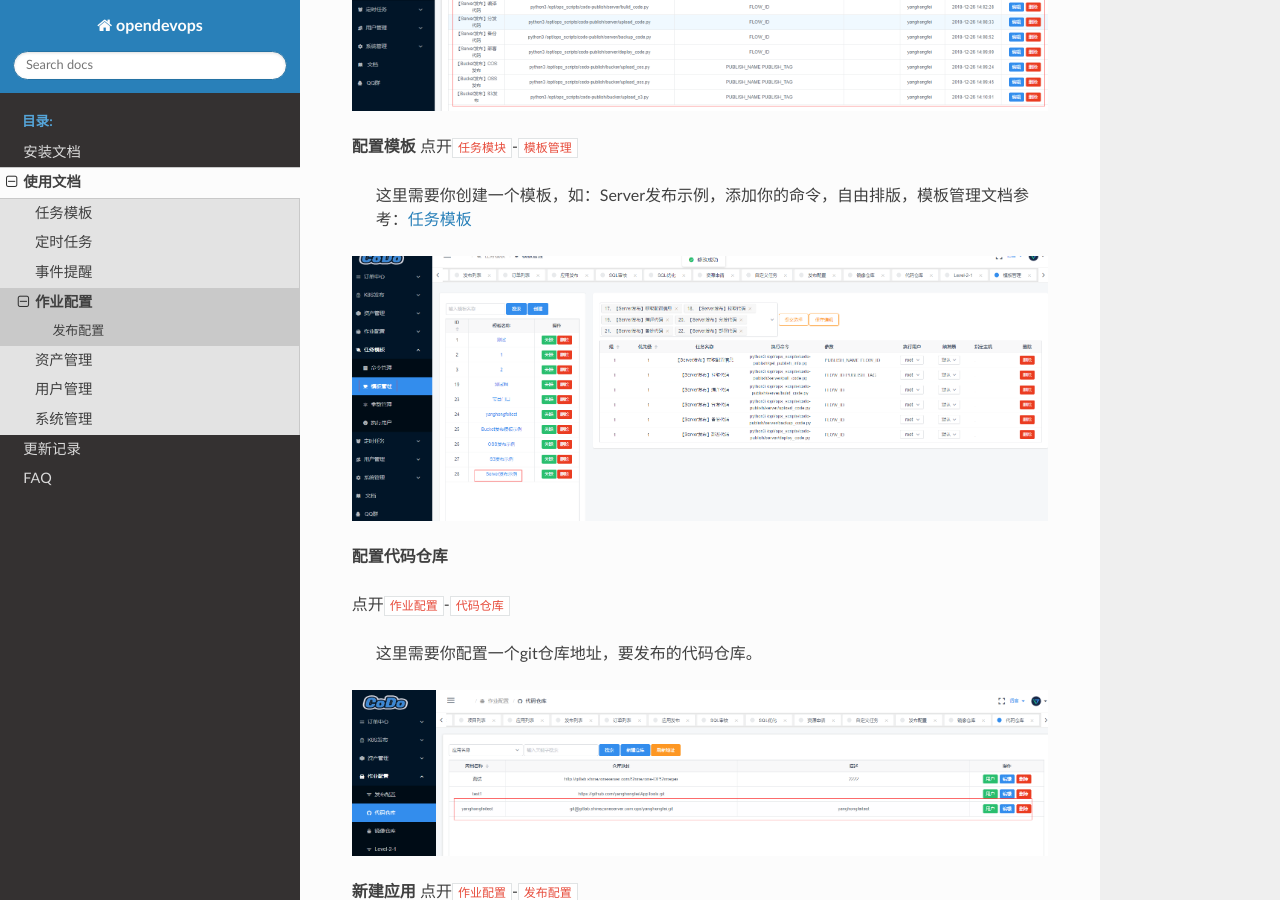
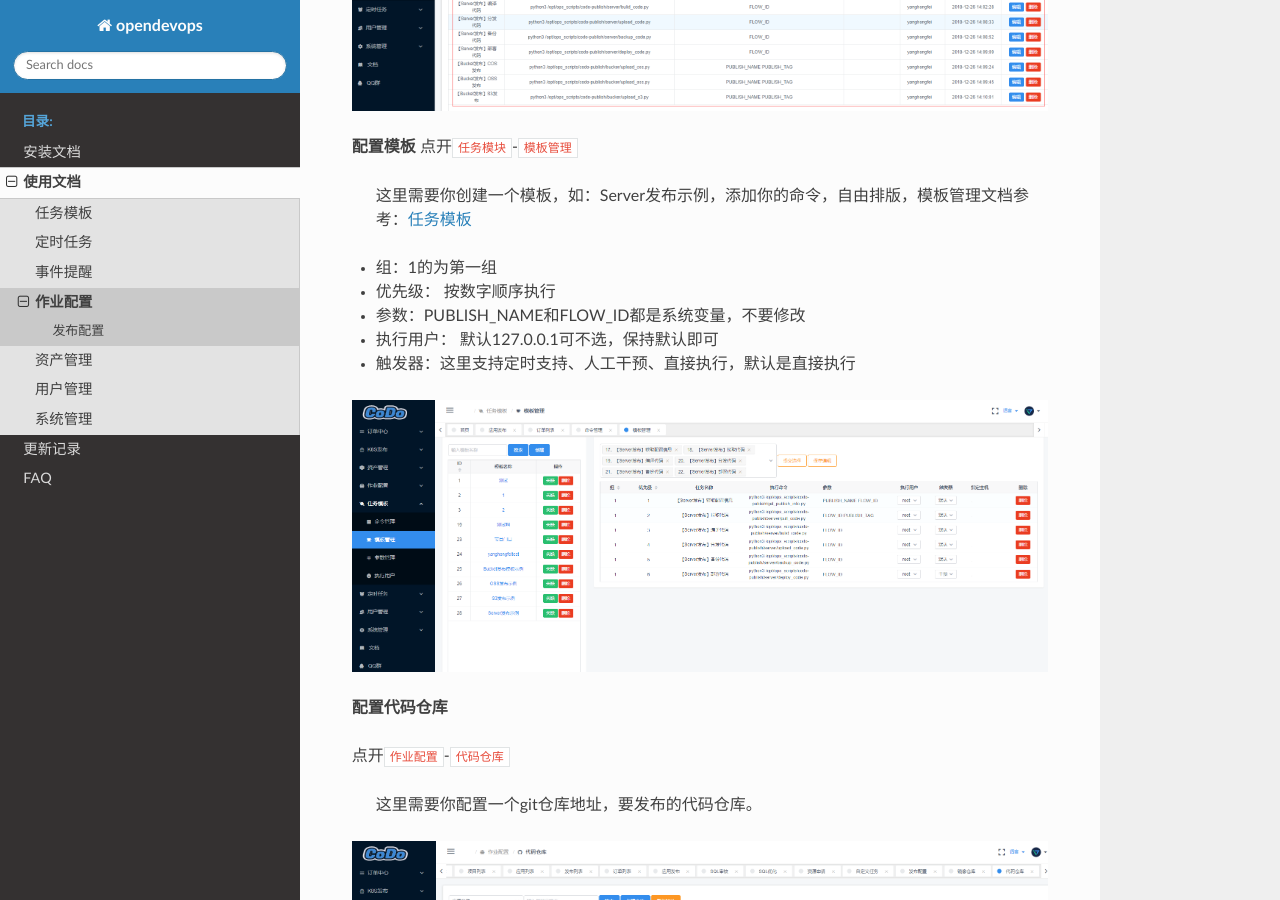
Before and after one commit to opendevops-cn/opendevops, a Sphinx documentation site: the page built from docs/source/job_configure.md, in a window 1280 px wide and 900 px high, scrolled down 1104 px. Built offline with Sphinx 7.4.7 and the Read the Docs theme 2.0.0, drawn with Linux system fonts in a browser that asks for light colours; pages that are not in the unit, such as notebooks, are missing from menus; some of the changed text lies outside the part shown.

Commit message:
添加作业配置文档

```diff
--- a/docs/source/job_configure.md
+++ b/docs/source/job_configure.md
@@ -44,6 +44,12 @@ api_gw = 'gw.opendevops.cn'
 
 > 这里需要你创建一个模板，如：Server发布示例，添加你的命令，自由排版，模板管理文档参考：[任务模板](http://docs.opendevops.cn/zh/latest/task_template.html#)
 
+- 组：1的为第一组
+- 优先级： 按数字顺序执行
+- 参数：PUBLISH_NAME和FLOW_ID都是系统变量，不要修改
+- 执行用户： 默认127.0.0.1可不选，保持默认即可
+- 触发器：这里支持定时支持、人工干预、直接执行，默认是直接执行
+
 ![bash_list](./_static/images/publish_server_temp.png)
 
 
@@ -82,6 +88,11 @@ api_gw = 'gw.opendevops.cn'
 当你点击到这个任务的时候，我们会把任务信息给展示出来方便你来确认，最后需要你进行审批，可选择时间执行。
 
 ![](./_static/images/publish_audit.png)
+
+如下图示例有一个手工干预的，需要你点击终止全部旁边的干预名称进行执行。
+
+![](./_static/images/publish_commit.png)
+
 点击完审批后会进入等待执行，随后会按照你模板里面的顺序进行执行
 
 ![](./_static/images/publish_wait.png)
--- a/docs/source/user_guide.rst
+++ b/docs/source/user_guide.rst
@@ -12,6 +12,5 @@
    event_reminder
    job_configure
    cmdb_manager
-   app_publish
    user_manager
    system_config
```
Also changed, not shown: docs/source/_static/images/publish_commit.png (added), docs/source/_static/images/publish_server_temp.png.
